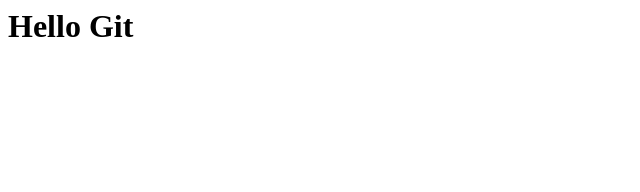
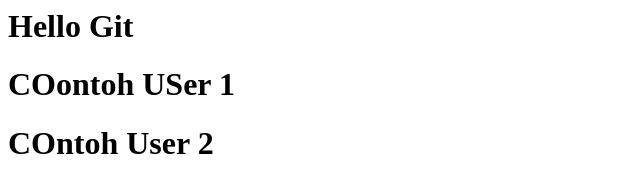
Before and after one commit to liqoomumbahiz/git-remote, a plain HTML site: page index.html in a window 1280 px wide. Shown: the whole page, without its empty margins (0-640 px from the left). Drawn offline with Linux system fonts and the light colour scheme.

```diff
--- a/index.html
+++ b/index.html
@@ -1,5 +1,7 @@
 <html>
     <body>
         <h1>Hello Git</h1>
+        <h1>COontoh USer 1</h1>
+        <h1>COntoh User 2</h1>
     </body>
 </html>
```
Also changed, not shown: 1 other file.
